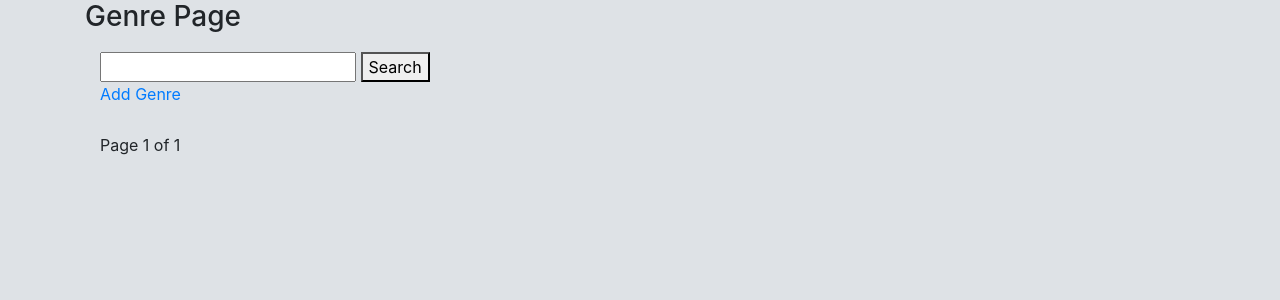
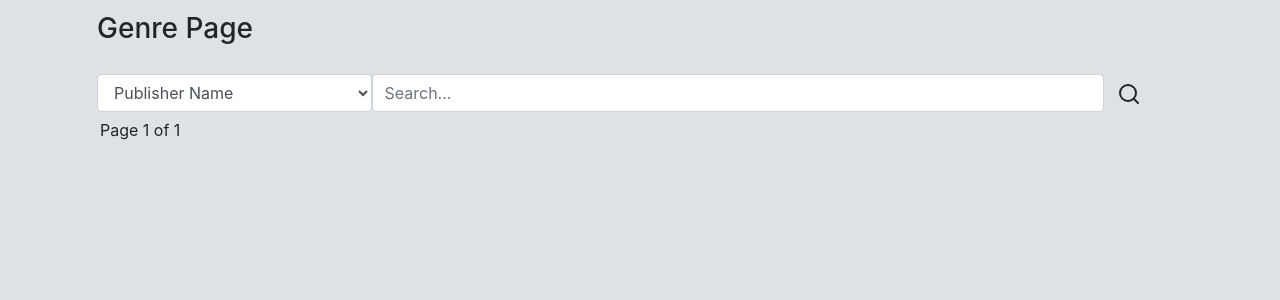
Before and after one commit to Jasson-Reynaldo/Final_SSWP_GameStation, a Django app: page /genre in a window 1280 px wide. Shown: the part 250-550 px from the top of the page. Run offline with Django 3.2, Linux system fonts and the light colour scheme; data that the repository does not hold is empty; some web fonts are replaced.

Commit message:
Minor updates on style.css and adding some features to the genre and publisher html

```diff
--- a/GameStation/GameList/static/css/styles.css
+++ b/GameStation/GameList/static/css/styles.css
@@ -50,10 +50,12 @@ body{
     color:white;
 }
 
-.search-form {
-    width: 80%;
+ #search-form {
+    width: 100%;
     margin: 0 auto;
     margin-top: 1rem;
+    padding-left: 12px;
+    padding-bottom: 5px;
   }
 
   .search-form input {
--- a/GameStation/GameList/templates/genre/index.html
+++ b/GameStation/GameList/templates/genre/index.html
@@ -3,15 +3,35 @@
 {% block title %}<title>Genre Page</title>{% endblock %}
 
 {% block content %}
-<h3> Genre Page </h3>
+<h3 style="padding: 12px;"> Genre Page </h3>
+<form id="search-form" method="post" action="">
+    {% csrf_token %}
+    <div class="row">
+        <div class="col-12">
+            <div class="row no-gutters">
+                <div class="col-lg-3 col-md-3 col-sm-12 p-0">
+                    <select class="form-control" id="choice" name="choice">
+                        <option value="name">Publisher Name</option>
+                        <option value="founder_name">Founder Name</option>
+                        <option value="hq_country">Headquarters Country</option>
+                    </select>
+                </div>
+                <div class="col-lg-8 col-md-6 col-sm-12 p-0">
+                    <input type="text" placeholder="Search..." class="form-control" id="search" name="name"/>
+                </div>
+                <div class="col-lg-1 col-md-3 col-sm-12 p-0">
+                    <button type="submit" class="btn btn-base">
+                        <svg width="24" height="24" viewBox="0 0 24 24" fill="none" stroke="currentColor" stroke-width="2" stroke-linecap="round" stroke-linejoin="round" class="feather feather-search"><circle cx="11" cy="11" r="8"></circle><line x1="21" y1="21" x2="16.65" y2="16.65"></line></svg>
+                    </button>
+                </div>
+            </div>
+        </div>
+    </div>
+</form>
 <div class="col-12">
-    <form method="post" action="">
-        {% csrf_token %}
-        <div style="padding: 1%; padding-left: 0%;">
-            <input name="name" type="text" />
-            <button type="submit">Search</button>
-            <p><a href="{% url 'add_genre' %}">Add Genre</a></p>
-        </div>
+        {% if user.is_authenticated %}
+        <p><a href="{% url 'add_genre' %}">Add Genre</a></p>
+        {% endif %}
         <div class="row row-cols-1 row-cols-md-3">
             {% for genre in page_obj %}
             <div class="col mb-4">
@@ -21,8 +41,10 @@
                     <p class="card-text">Description : {{ genre.description }}</p>
                   </div>
                   <div class="card-footer">
+                    {% if user.is_authenticated %}
                     <p><a href="{% url 'edit_genre' genre.id %}">Edit</a> - <a href="{% url 'delete_genre' genre.id %}">Delete</a></p>
-                  </div>
+                    {% endif %}
+                </div>
               </div>
             </div>
             {% endfor %}
@@ -44,6 +66,5 @@
                 {% endif %}
             </span>
         </div>
-    </form>
 </div>
 {% endblock %}
```
Also changed, not shown: GameStation/GameList/templates/publisher/index.html (+7 -5 lines).
